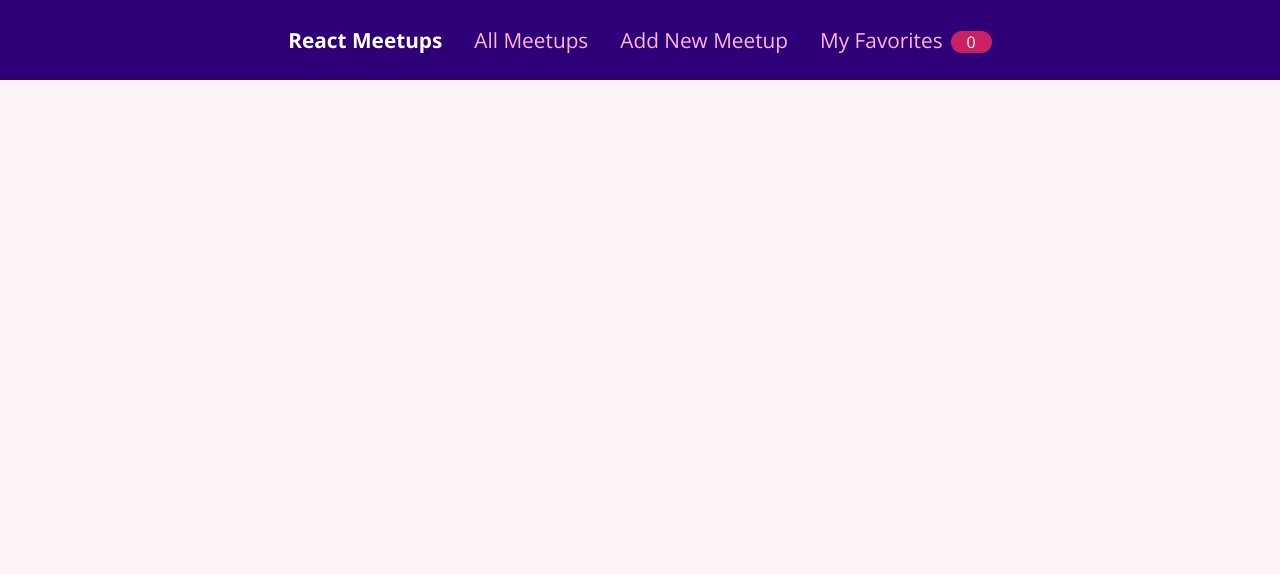
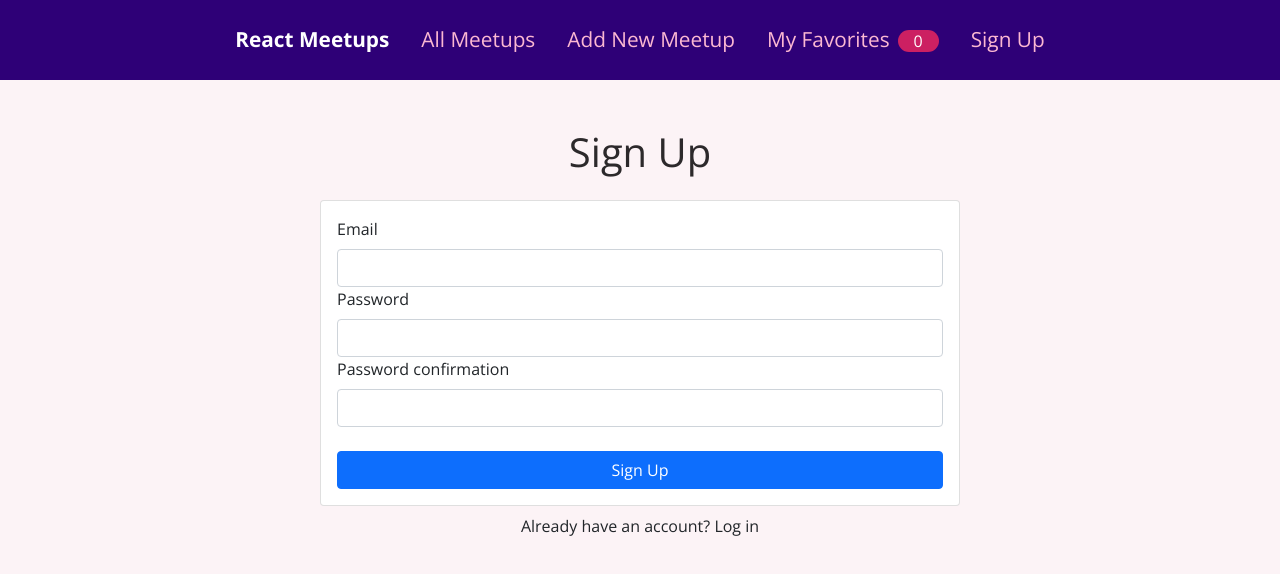
Before and after one commit to EricL81/React-Meetups-App, a React (Create React App) app: page /signup in a window 1280 px wide. Shown: the top 574 px of the page. Built offline with nearby package versions, Linux system fonts and the light colour scheme; no server answers.

Commit message:
AuthContext + SignUpForm + SignUpPage + NavLink SignUp

```diff
--- a/package.json
+++ b/package.json
@@ -6,8 +6,10 @@
     "@testing-library/jest-dom": "^5.14.1",
     "@testing-library/react": "^11.2.7",
     "@testing-library/user-event": "^12.8.3",
+    "bootstrap": "^5.1.3",
     "firebase": "^9.3.0",
     "react": "^17.0.2",
+    "react-bootstrap": "^2.0.2",
     "react-dom": "^17.0.2",
     "react-router-dom": "^5.2.0",
     "react-scripts": "4.0.3",
--- a/src/App.js
+++ b/src/App.js
@@ -2,6 +2,7 @@
 import AllMeetupsPage from "./pages/AllMeetups";
 import NewMeetupPage from "./pages/NewMeetup";
 import FavoritesPage from "./pages/Favorites";
+import SignUpPage from "./pages/SignUp";
 import Layout from "./components/layout/Layout";
 
 function App() {
@@ -18,6 +19,9 @@
 					<Route path="/favorites">
 						<FavoritesPage />
 					</Route>
+					<Route path="/signup">
+						<SignUpPage />
+					</Route>
 				</Switch>
 			</Layout>
 		</div>
--- /dev/null
+++ b/src/components/authentication/SignUpForm.js
@@ -0,0 +1,57 @@
+import React, { useRef, useState } from "react";
+import { Form, Button, Card, Alert } from "react-bootstrap";
+import { useAuth } from "../../store/auth-context";
+
+export default function SignUpForm() {
+	const emailRef = useRef();
+	const passwordRef = useRef();
+	const passwordConfirmRef = useRef();
+	const { signup } = useAuth();
+	const [error, setError] = useState("");
+	const [loading, setLoading] = useState(false);
+
+	async function handleSubmit(e) {
+		e.preventDefault();
+
+		if (passwordRef.current.value !== passwordConfirmRef.current.value) {
+			return setError("Passwords do not match");
+		}
+
+		try {
+			setError("");
+			setLoading(true);
+			await signup(emailRef.current.value, passwordRef.current.value);
+		} catch {
+			setError("Failed to create an account");
+		}
+		setLoading(false);
+	}
+
+	return (
+		<>
+			<Card>
+				<Card.Body>
+					{error && <Alert variant="danger">{error}</Alert>}
+					<Form onSubmit={handleSubmit}>
+						<Form.Group id="email">
+							<Form.Label>Email</Form.Label>
+							<Form.Control type="email" ref={emailRef} required></Form.Control>
+						</Form.Group>
+						<Form.Group id="password">
+							<Form.Label>Password</Form.Label>
+							<Form.Control type="password" ref={passwordRef} required></Form.Control>
+						</Form.Group>
+						<Form.Group id="password-confirm">
+							<Form.Label>Password confirmation</Form.Label>
+							<Form.Control type="password" ref={passwordConfirmRef} required></Form.Control>
+						</Form.Group>
+						<Button disabled={loading} className="w-100 mt-4" type="submit">
+							Sign Up
+						</Button>
+					</Form>
+				</Card.Body>
+			</Card>
+			<div className="w-100 text-center mt-2">Already have an account? Log in</div>
+		</>
+	);
+}
--- a/src/components/layout/MainNavigation.js
+++ b/src/components/layout/MainNavigation.js
@@ -26,6 +26,9 @@
 							<span className={classes.badge}>{favoritesCtx.totalFavorites}</span>
 						</Link>
 					</li>
+					<li>
+						<Link to="/signup">Sign Up</Link>
+					</li>
 				</ul>
 			</nav>
 		</header>
--- a/src/firebase.js
+++ b/src/firebase.js
@@ -1,5 +1,6 @@
 import firebase from "firebase/compat/app";
 import "firebase/compat/firestore";
+import "firebase/compat/auth";
 
 // Your web app's Firebase configuration
 const firebaseConfig = {
@@ -15,3 +16,5 @@
 const app = firebase.initializeApp(firebaseConfig);
 
 export const db = app.firestore();
+export const auth = app.auth();
+export default app;
--- a/src/index.js
+++ b/src/index.js
@@ -2,16 +2,21 @@
 import ReactDOM from "react-dom";
 import { BrowserRouter } from "react-router-dom";
 import "./firebase";
+import "bootstrap/dist/css/bootstrap.min.css";
 
 import "./index.css";
 import App from "./App";
 import { FavoritesContextProvider } from "./store/favorites-context";
+import { AuthProvider } from "./store/auth-context";
 
 ReactDOM.render(
-	<FavoritesContextProvider>
-		<BrowserRouter>
-			<App />
-		</BrowserRouter>
-	</FavoritesContextProvider>,
+	<AuthProvider>
+		<FavoritesContextProvider>
+			<BrowserRouter>
+				<App />
+			</BrowserRouter>
+		</FavoritesContextProvider>
+	</AuthProvider>,
+
 	document.getElementById("root")
 );
--- a/src/pages/AllMeetups.js
+++ b/src/pages/AllMeetups.js
@@ -32,7 +32,7 @@
 
 	return (
 		<section>
-			<h1 style={{ "text-align": "center", color: "#2e0077" }}>All Meetups Page</h1>
+			<h1 style={{ textAlign: "center", color: "#2e0077" }}>All Meetups Page</h1>
 			<MeetupList meetups={loadedMeetups} />
 		</section>
 	);
--- /dev/null
+++ b/src/pages/SignUp.js
@@ -0,0 +1,11 @@
+import React from "react";
+import SignUpForm from "../components/authentication/SignUpForm";
+
+export default function SignUpPage() {
+	return (
+		<section>
+			<h1 className="text-center mb-4">Sign Up</h1>
+			<SignUpForm />
+		</section>
+	);
+}
--- /dev/null
+++ b/src/store/auth-context.js
@@ -0,0 +1,30 @@
+import React, { useContext, useState, useEffect } from "react";
+import { auth } from "../firebase";
+
+const AuthContext = React.createContext();
+
+export function useAuth() {
+	return useContext(AuthContext);
+}
+
+export function AuthProvider({ children }) {
+	const [currentUser, setCurrentUser] = useState();
+
+	function signup(email, password) {
+		return auth.createUserWithEmailAndPassword(email, password);
+	}
+
+	useEffect(() => {
+		const unsubscribe = auth.onAuthStateChanged((user) => {
+			setCurrentUser(user);
+		});
+
+		return unsubscribe;
+	}, []);
+
+	const value = {
+		currentUser,
+		signup,
+	};
+	return <AuthContext.Provider value={value}>{children}</AuthContext.Provider>;
+}
```
Also changed, not shown: 1 other file (tests, documents, lock files or other folders).
